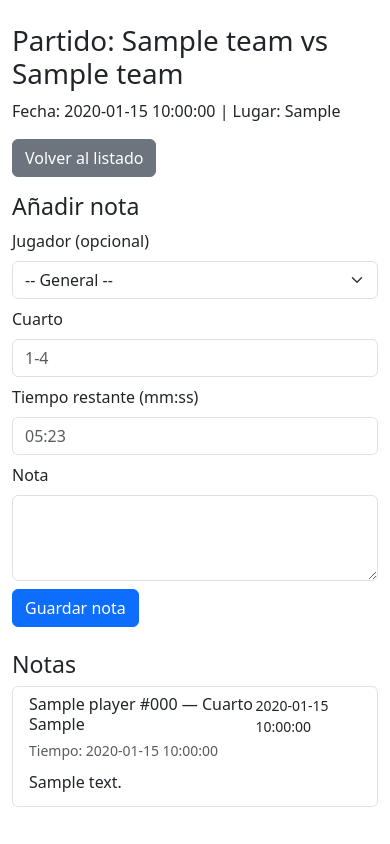
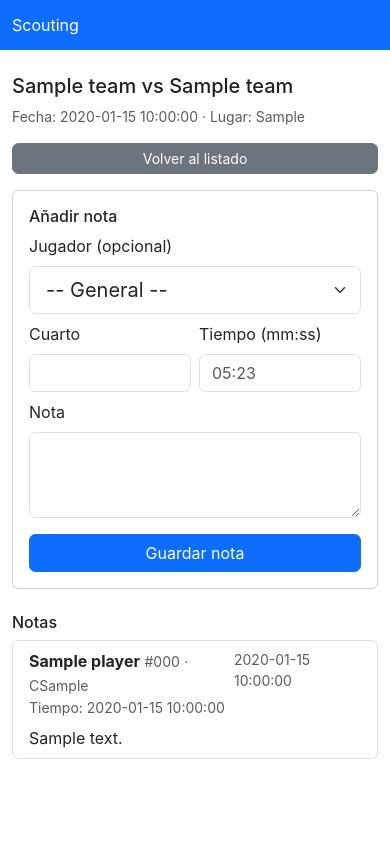
Before and after one commit to jesusv1967/scouting, a PHP site: page /view_match.php?id=1 in a window 390 px wide. Run offline with PHP 8.4, Linux system fonts and the light colour scheme; tables that the repository leaves empty or names only in its code hold one stand-in row (values such as "Sample post").

Commit message:
Responsive

```diff
--- a/public/view_match.php
+++ b/public/view_match.php
@@ -1,5 +1,5 @@
 <?php
-// public/view_match.php
+// public/view_match.php (responsive)
 require_once __DIR__ . '/../src/db.php';
 
 $match_id = isset($_GET['id']) ? (int)$_GET['id'] : 0;
@@ -63,49 +63,60 @@ $stmt->execute();
 $notes = $stmt->get_result()->fetch_all(MYSQLI_ASSOC);
 ?>
 <!doctype html>
-<html>
+<html lang="es">
 <head>
   <meta charset="utf-8">
+  <meta name="viewport" content="width=device-width, initial-scale=1">
   <title>Ver partido</title>
   <link href="https://cdn.jsdelivr.net/npm/bootstrap@5.3.2/dist/css/bootstrap.min.css" rel="stylesheet">
+  <link href="assets/css/style.css" rel="stylesheet">
 </head>
-<body class="container py-4">
-  <h1>Partido: <?=htmlspecialchars($match['home'])?> vs <?=htmlspecialchars($match['away'])?></h1>
-  <p>Fecha: <?=htmlspecialchars($match['match_date'])?> | Lugar: <?=htmlspecialchars($match['location'])?></p>
-  <a class="btn btn-secondary mb-3" href="index.php">Volver al listado</a>
+<body>
+  <nav class="navbar navbar-expand-lg navbar-dark bg-primary">
+    <div class="container-fluid">
+      <a class="navbar-brand" href="index.php">Scouting</a>
+    </div>
+  </nav>
 
-  <h3>Añadir nota</h3>
+  <main class="container my-4">
+    <h1 class="h5"><?=htmlspecialchars($match['home'])?> vs <?=htmlspecialchars($match['away'])?></h1>
+    <p class="text-muted small">Fecha: <?=htmlspecialchars($match['match_date'])?> · Lugar: <?=htmlspecialchars($match['location'])?></p>
+    <a class="btn btn-secondary btn-sm mb-3" href="index.php">Volver al listado</a>
+
+    <div class="card mb-4">
+      <div class="card-body">
+        <h6 class="card-title">Añadir nota</h6>
         <?php if (!empty($note_error)): ?><div class="alert alert-danger"><?=htmlspecialchars($note_error)?></div><?php endif; ?>
-  <form method="post" class="mb-4">
-    <div class="row g-2">
-      <div class="col-md-3">
+        <form method="post" class="row g-2">
+          <div class="col-12 col-md-4">
             <label class="form-label">Jugador (opcional)</label>
-        <select name="player_id" class="form-select">
+            <select name="player_id" class="form-select form-select-lg">
               <option value="">-- General --</option>
               <?php foreach ($players as $p): ?>
                 <option value="<?=$p['id']?>"><?=htmlspecialchars($p['team_name'] . ' - #' . $p['number'] . ' ' . $p['name'])?></option>
               <?php endforeach; ?>
             </select>
           </div>
-      <div class="col-md-2">
+          <div class="col-6 col-md-2">
             <label class="form-label">Cuarto</label>
-        <input type="number" min="1" max="10" name="quarter" class="form-control" placeholder="1-4">
+            <input type="number" min="1" max="10" name="quarter" class="form-control">
           </div>
-      <div class="col-md-2">
-        <label class="form-label">Tiempo restante (mm:ss)</label>
+          <div class="col-6 col-md-3">
+            <label class="form-label">Tiempo (mm:ss)</label>
             <input type="text" name="time_remaining" class="form-control" placeholder="05:23">
           </div>
-      <div class="col-md-12">
+          <div class="col-12">
             <label class="form-label">Nota</label>
             <textarea name="note_text" class="form-control" rows="3" required></textarea>
           </div>
-    </div>
-    <div class="mt-2">
-      <button class="btn btn-primary">Guardar nota</button>
+          <div class="col-12">
+            <button class="btn btn-primary mt-2">Guardar nota</button>
           </div>
         </form>
+      </div>
+    </div>
 
-  <h3>Notas</h3>
+    <h6>Notas</h6>
     <?php if (empty($notes)): ?>
       <p>No hay notas todavía.</p>
     <?php else: ?>
@@ -113,17 +124,21 @@ $notes = $stmt->get_result()->fetch_all(MYSQLI_ASSOC);
         <?php foreach ($notes as $n): ?>
           <div class="list-group-item">
             <div class="d-flex w-100 justify-content-between">
-            <h6 class="mb-1"><?=htmlspecialchars($n['player_name'] ? $n['player_name'] : 'General')?>
-              <?php if ($n['player_number']): ?>#<?=htmlspecialchars($n['player_number'])?><?php endif; ?>
-              <?php if ($n['quarter']): ?> — Cuarto <?=htmlspecialchars($n['quarter'])?><?php endif; ?>
-            </h6>
-            <small><?=htmlspecialchars($n['created_at'])?></small>
+              <div>
+                <strong><?=htmlspecialchars($n['player_name'] ? $n['player_name'] : 'General')?></strong>
+                <?php if ($n['player_number']): ?> <small class="text-muted">#<?=htmlspecialchars($n['player_number'])?></small><?php endif; ?>
+                <?php if ($n['quarter']): ?> <small class="text-muted">· C<?=htmlspecialchars($n['quarter'])?></small><?php endif; ?>
               </div>
-          <?php if ($n['time_remaining']): ?><small class="text-muted">Tiempo: <?=htmlspecialchars($n['time_remaining'])?></small><?php endif; ?>
-          <p class="mb-1 mt-2"><?=nl2br(htmlspecialchars($n['note_text']))?></p>
+              <small class="text-muted"><?=htmlspecialchars($n['created_at'])?></small>
+            </div>
+            <?php if ($n['time_remaining']): ?><div class="text-muted small">Tiempo: <?=htmlspecialchars($n['time_remaining'])?></div><?php endif; ?>
+            <p class="mb-0 mt-2"><?=nl2br(htmlspecialchars($n['note_text']))?></p>
           </div>
         <?php endforeach; ?>
       </div>
     <?php endif; ?>
+  </main>
+
+  <script src="https://cdn.jsdelivr.net/npm/bootstrap@5.3.2/dist/js/bootstrap.bundle.min.js"></script>
 </body>
 </html>
```
Also changed, not shown: public/add_match.php (+28 -11 lines), public/index.php (+47 -9 lines), public/assets/css/style.css (added). Lines whose indentation alone changed are shown as unchanged.
